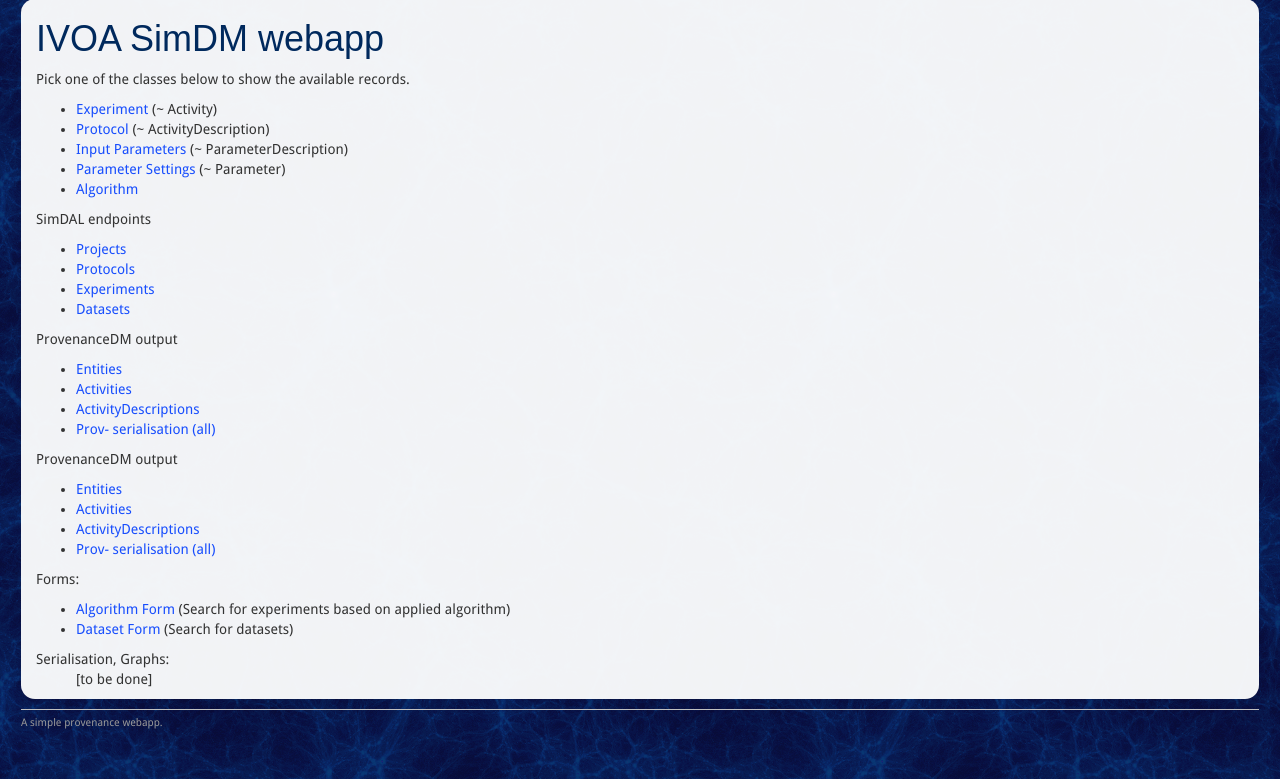
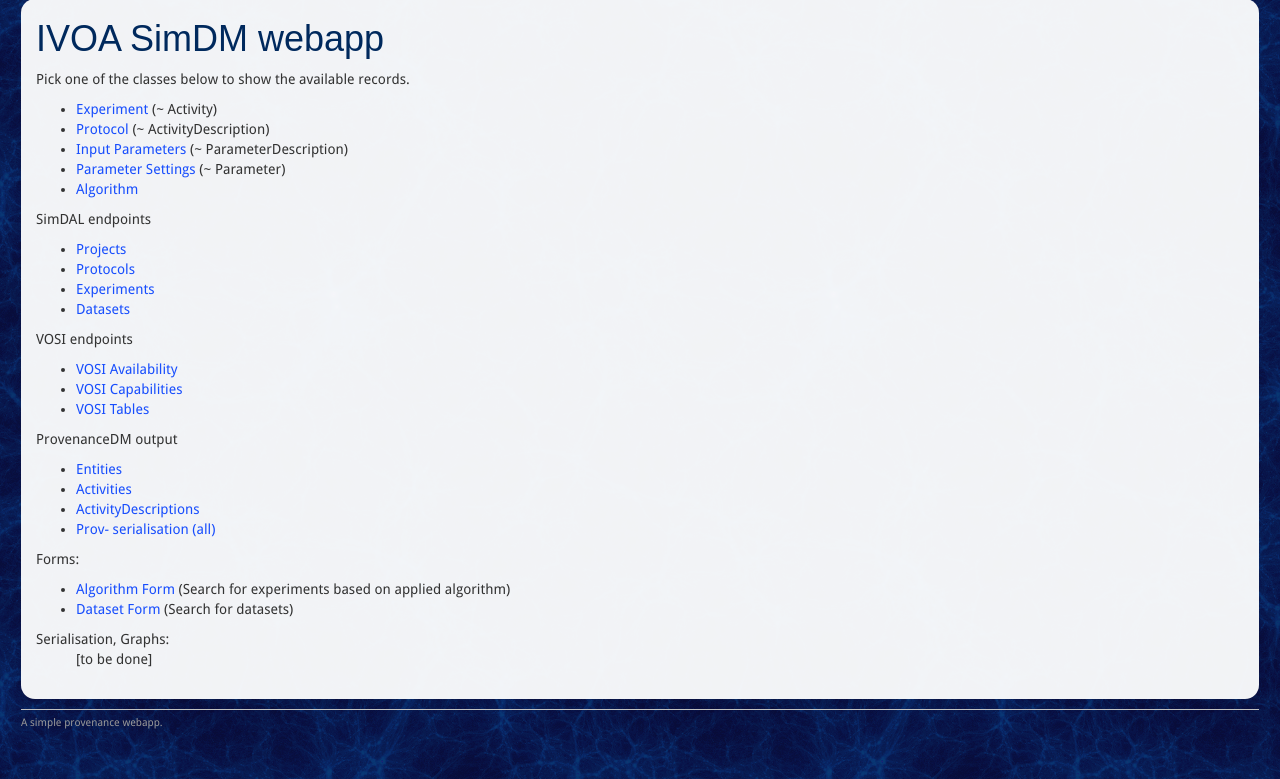
Before and after one commit to kristinriebe/django-provenance, a Django app: template prov_simdm/templates/prov_simdm/index.html in a window 1280 px wide. Shown: the part 21-800 px from the top of the page. Run offline with Django 3.2, Linux system fonts and the light colour scheme; the template is opened without the code that fills it, so the values that code supplies are empty; some libraries are stand-ins or nearby versions.

Commit message:
Renamed vosi views, linked via index-page for simdm

```diff
--- a/prov_simdm/renderers.py
+++ b/prov_simdm/renderers.py
@@ -559,9 +559,9 @@ class VosiCapabilityRenderer(BaseRenderer):
 
             # Add all the capabilities, including those for VOSI endpoint,
             # extract them from the database using the provided queryset.
-            # The following lookup is not efficient, since there is a database call for each object,
-            # it would be more efficient to get a list of all capabilities, interfaces and accessurls
-            # and then match them here.
+            # The following lookup is not efficient, since there is a database
+            # call for each object, it would be more efficient to get a list of
+            # all capabilities, interfaces and accessurls and then match them here.
             for capability in capabilities:
                 attrs = {}
                 if capability.standardID:
--- a/prov_simdm/templates/prov_simdm/index.html
+++ b/prov_simdm/templates/prov_simdm/index.html
@@ -27,13 +27,12 @@
 </ul>
 
 <p>
-    ProvenanceDM output
+    VOSI endpoints
 </p>
 <ul>
-    <li><a href="{% url 'prov_simdm:voprov_entities' %}">Entities</a></li>
-    <li><a href="{% url 'prov_simdm:voprov_activities' %}">Activities</a></li>
-    <li><a href="{% url 'prov_simdm:voprov_activitydescriptions' %}">ActivityDescriptions</a></li>
-    <li><a href="{% url 'prov_simdm:voprov_provn' %}">Prov- serialisation (all)</a></li>
+    <li><a href="{% url 'prov_simdm:vosi_availability' %}">VOSI Availability</a></li>
+    <li><a href="{% url 'prov_simdm:vosi_capabilities' %}">VOSI Capabilities</a></li>
+    <li><a href="{% url 'prov_simdm:vosi_tables' %}">VOSI Tables</a></li>
 </ul>
 
 <p>
```
Also changed, not shown: prov_simdm/urls.py (+4 -4 lines), prov_simdm/views.py (+9 -27 lines).
